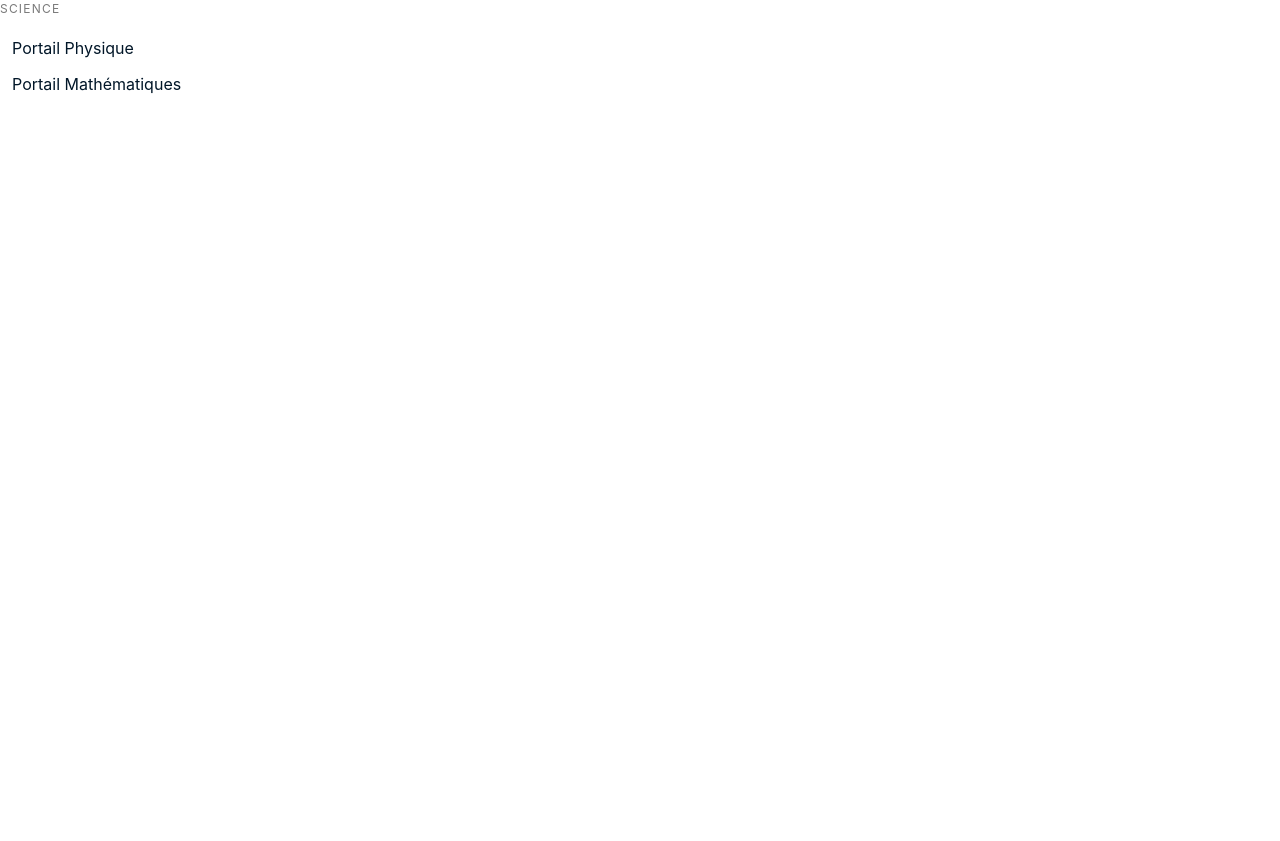
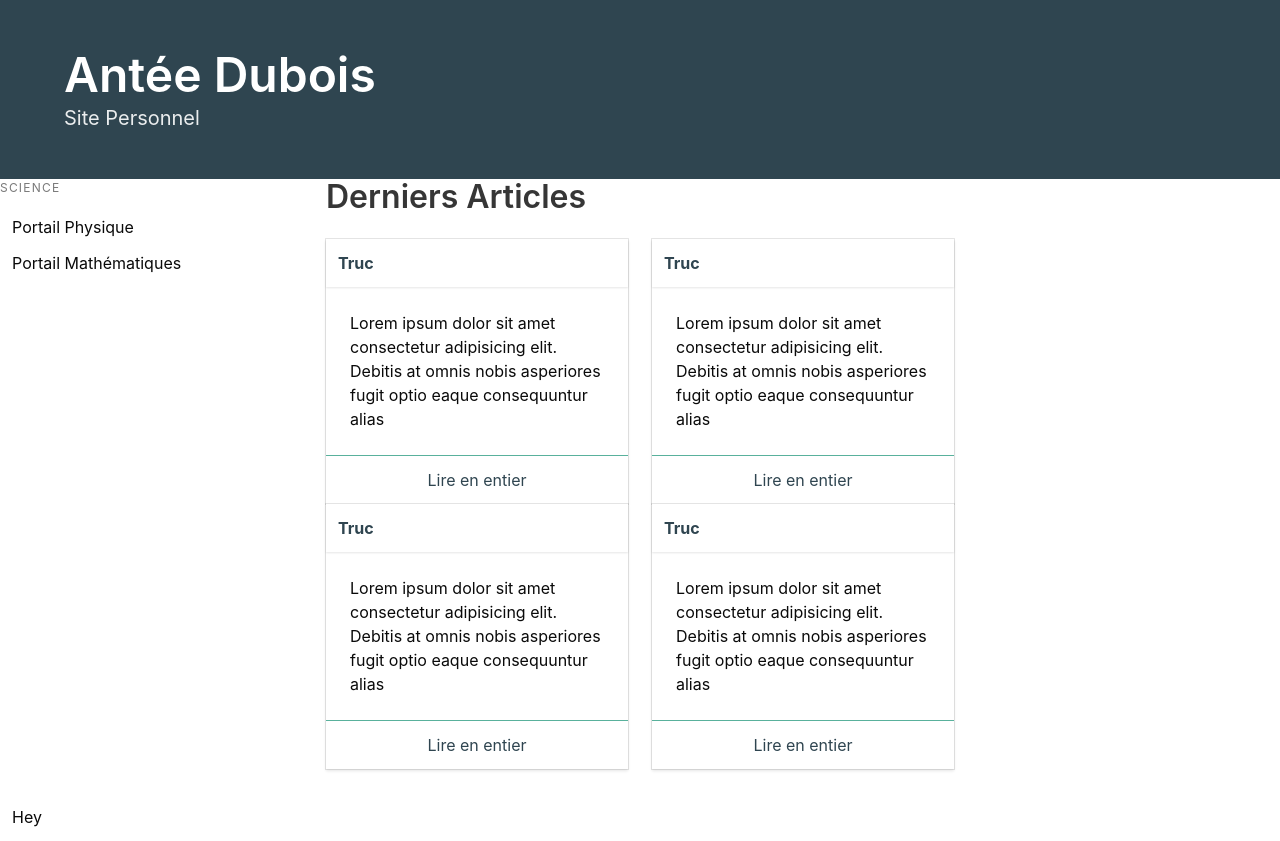
Before and after one commit to AnteeDubois/AnteeDubois.github.io, a plain HTML site: page index.html in a window 1280 px wide. Before the commit the page ends 800 px from the top, so only its background shows below. Drawn offline with Linux system fonts and the light colour scheme.

Commit message:
Some little modifications

```diff
--- a/bulma/sass/components/menu.sass
+++ b/bulma/sass/components/menu.sass
@@ -1,6 +1,6 @@
 $menu-item-color: $text !default
 $menu-item-radius: $radius-small !default
-$menu-item-hover-color: $text-strong !default
+$menu-item-hover-color: findColorInvert($black) !default
 $menu-item-hover-background-color: $background !default
 $menu-item-active-color: $link-invert !default
 $menu-item-active-background-color: $link !default
--- a/bulma/sass/utilities/derived-variables.sass
+++ b/bulma/sass/utilities/derived-variables.sass
@@ -1,4 +1,4 @@
-$primary           : $turquoise !default
+$primary           : $charcoal !default
 
 $info              : $cyan !default
 $success           : $green !default
@@ -29,17 +29,17 @@ $dark-invert       : $light !default
 
 // General colors
 
-$background        : $aero-blue !default
+$background        : $charcoal !default
 
 $border            : $polished-pine !default
 $border-hover      : $grey-light !default
 
 // Text colors
 
-$text              : $maastritch-blue !default
+$text              : $black !default
 $text-invert       : findColorInvert($text) !default
 $text-light        : $grey !default
-$text-strong       : $grey-darker !default
+$text-strong       : $charcoal !default
 
 // Code colors
 
@@ -55,10 +55,10 @@ $link              : $charcoal !default
 $link-invert       : $blue-invert !default
 $link-visited      : $aero-blue !default
 
-$link-hover        : $grey-darker !default
+$link-hover        : $charcoal !default
 $link-hover-border : $grey-light !default
 
-$link-focus        : $grey-darker !default
+$link-focus        : $charcoal !default
 $link-focus-border : $blue !default
 
 $link-active       : $aero-blue !default
--- a/index.html
+++ b/index.html
@@ -8,6 +8,17 @@
         <title>Antée Dubois - Site Personnel</title>
     </head>
     <body>
+        <section class="hero is-primary">
+            <div class="hero-body">
+                <div class="container">
+                    <h1 class="title is-1">Antée Dubois</h1>
+                    <h2 class="subtitle">Site Personnel</h2>
+                </div>
+            </div>
+        </section>
+
+        <div class="columns">
+            <div class="column is-one-quarter">
                 <aside class="menu">
                     <p class="menu-label">Science</p>
                     <ul class="menu-list">
@@ -15,5 +26,64 @@
                         <li><a href="physic/portal.html">Portail Mathématiques</a></li>
                     </ul>
                 </aside>
+            </div>
+            <div class="column is-half">
+                <h3 class="title is-3">Derniers Articles</h3>
+                <div class="columns">
+                    <div class="column">
+                        <div class="card">
+                            <header class="card-header">
+                                <h4 class="card-header-title is-4">Truc</h4>
+                            </header>
+                            <div class="card-content">
+                                Lorem ipsum dolor sit amet consectetur adipisicing elit. Debitis at omnis nobis asperiores fugit optio eaque consequuntur alias
+                            </div>
+                            <footer class="card-footer">
+                                <a href="#" class="card-footer-item">Lire en entier</a>
+                            </footer>
+                        </div>
+                        <div class="card">
+                            <header class="card-header">
+                                <h4 class="card-header-title is-4">Truc</h4>
+                            </header>
+                            <div class="card-content">
+                                Lorem ipsum dolor sit amet consectetur adipisicing elit. Debitis at omnis nobis asperiores fugit optio eaque consequuntur alias
+                            </div>
+                            <footer class="card-footer">
+                                <a href="#" class="card-footer-item">Lire en entier</a>
+                            </footer>
+                        </div>
+                    </div>
+                    <div class="column">
+                            <div class="card">
+                                <header class="card-header">
+                                    <h4 class="card-header-title is-4">Truc</h4>
+                                </header>
+                                <div class="card-content">
+                                    Lorem ipsum dolor sit amet consectetur adipisicing elit. Debitis at omnis nobis asperiores fugit optio eaque consequuntur alias
+                                </div>
+                                <footer class="card-footer">
+                                    <a href="#" class="card-footer-item">Lire en entier</a>
+                                </footer>
+                            </div>
+                            <div class="card">
+                                <header class="card-header">
+                                    <h4 class="card-header-title is-4">Truc</h4>
+                                </header>
+                                <div class="card-content">
+                                    Lorem ipsum dolor sit amet consectetur adipisicing elit. Debitis at omnis nobis asperiores fugit optio eaque consequuntur alias
+                                </div>
+                                <footer class="card-footer">
+                                    <a href="#" class="card-footer-item">Lire en entier</a>
+                                </footer>
+                            </div>
+                        </div>
+                    </div>
+                </div>
+            </div>
+            <div class="column is-one-fifth">
+                 <h1 class="tite">Hey</h1>
+            </div>
+        </div>
     </body>
 </html>
```
Also changed, not shown: physic/portal.html (+33 -8 lines), css/main.css, 2 other files. Lines whose indentation alone changed are shown as unchanged.
